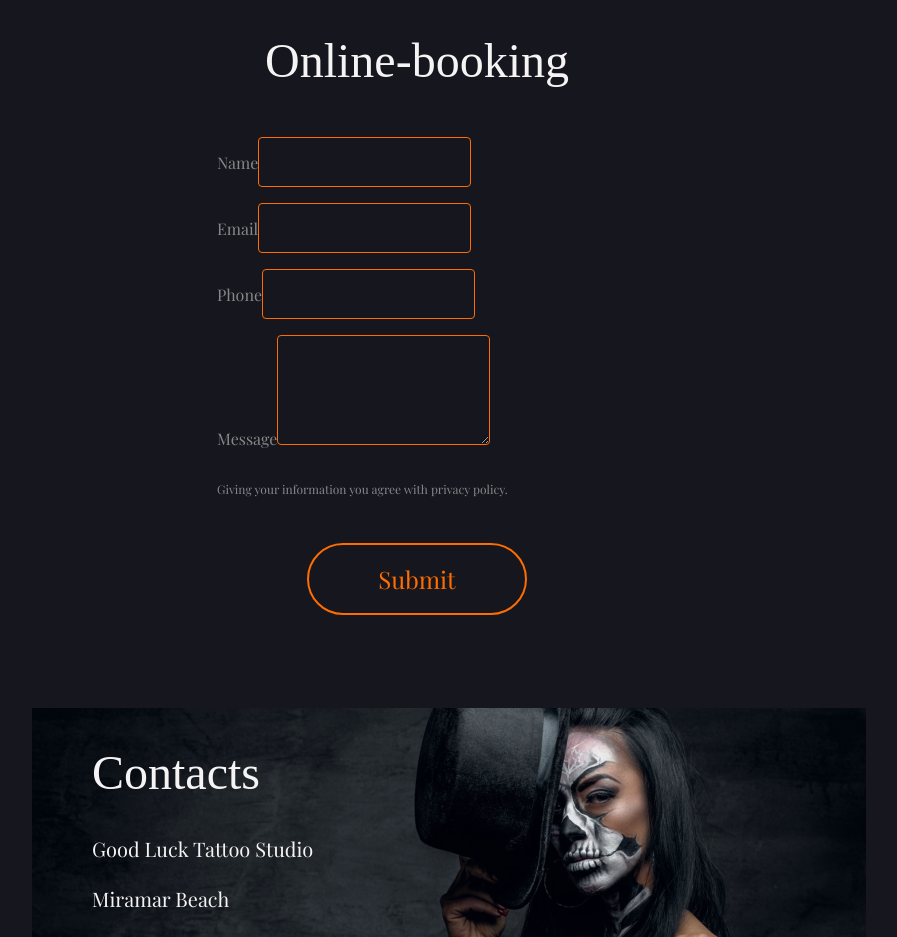
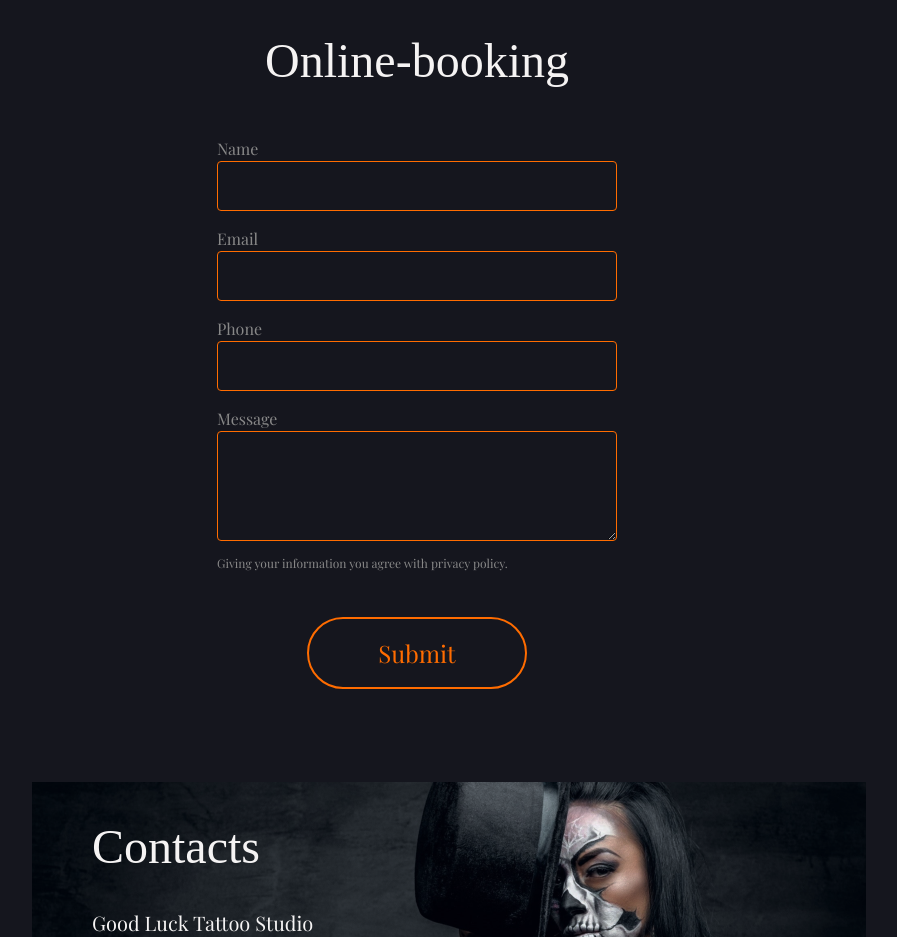
Before and after one commit to ViktorSvertoka/tattoo-studio, a Next.js app: page / in a window 1280 px wide. Shown: the part 4300-5237 px from the top of the page, without its empty margins (223-1120 px from the left). Built offline with nearby package versions, Linux system fonts and the light colour scheme; a web font is replaced by a local one.

Commit message:
Fix(TSX) Error correction

```diff
--- a/src/components/ui/ContactForm.tsx
+++ b/src/components/ui/ContactForm.tsx
@@ -40,7 +40,7 @@ export default function ContactForm() {
         className="flex flex-col xs:w-[300px] sm:w-[400px] lg:w-[458px] m-auto mb-[60px]"
       >
         {formFields.map(field => (
-          <div key={field.id} className="mb-[16px]">
+          <React.Fragment key={field.id}>
             <label
               htmlFor={field.id}
               className="text-gray font-playfair text-[16px]"
@@ -66,14 +66,14 @@ export default function ContactForm() {
                 type={field.type}
                 required={field.required}
                 disabled={isSubmitted}
-                className={`rounded-[4px] border h-[50px] pl-[10px] outline-none ${
+                className={`rounded-[4px] border h-[50px] mb-[16px] pl-[10px] outline-none ${
                   isSubmitted
                     ? 'border-gray text-gray bg-transparent'
                     : 'border-darkOrange bg-transparent text-gray focus:border-white'
                 }`}
               />
             )}
-          </div>
+          </React.Fragment>
         ))}
         <p className="text-gray mt-[13px] xs:text-[12px]">
           Giving your information you agree with privacy policy.
```
